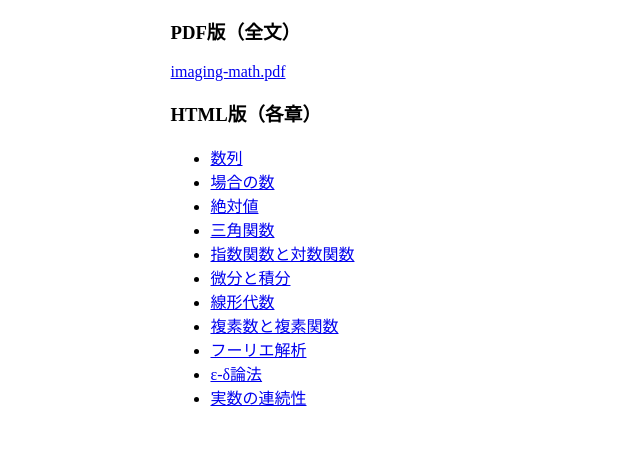
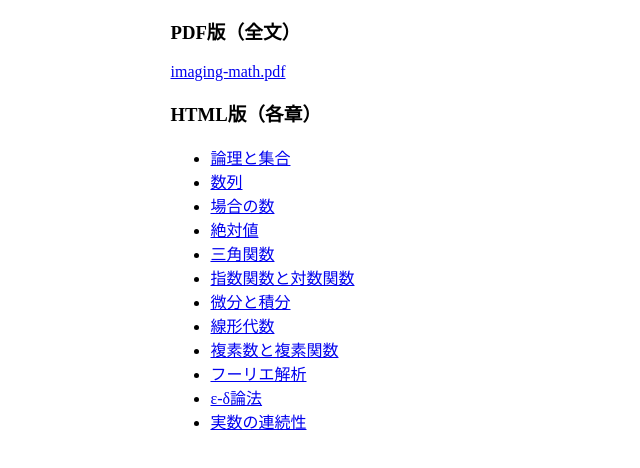
Before and after one commit to tetracalibers/latex-notes, a plain HTML site: page public/index.html in a window 1280 px wide. Shown: the part 110-578 px from the top of the page, without its empty margins (319-959 px from the left). Drawn offline with Linux system fonts and the light colour scheme.

Commit message:
トップページに「論理と集合」へのリンクを追加

```diff
--- a/public/index.html
+++ b/public/index.html
@@ -21,6 +21,7 @@
 
       <h3>HTML版（各章）</h3>
       <ul>
+        <li><a href="./set_logic.html">論理と集合</a></li>
         <li><a href="./sequence.html">数列</a></li>
         <li><a href="./combination.html">場合の数</a></li>
         <li><a href="./absolute_value.html">絶対値</a></li>
```
